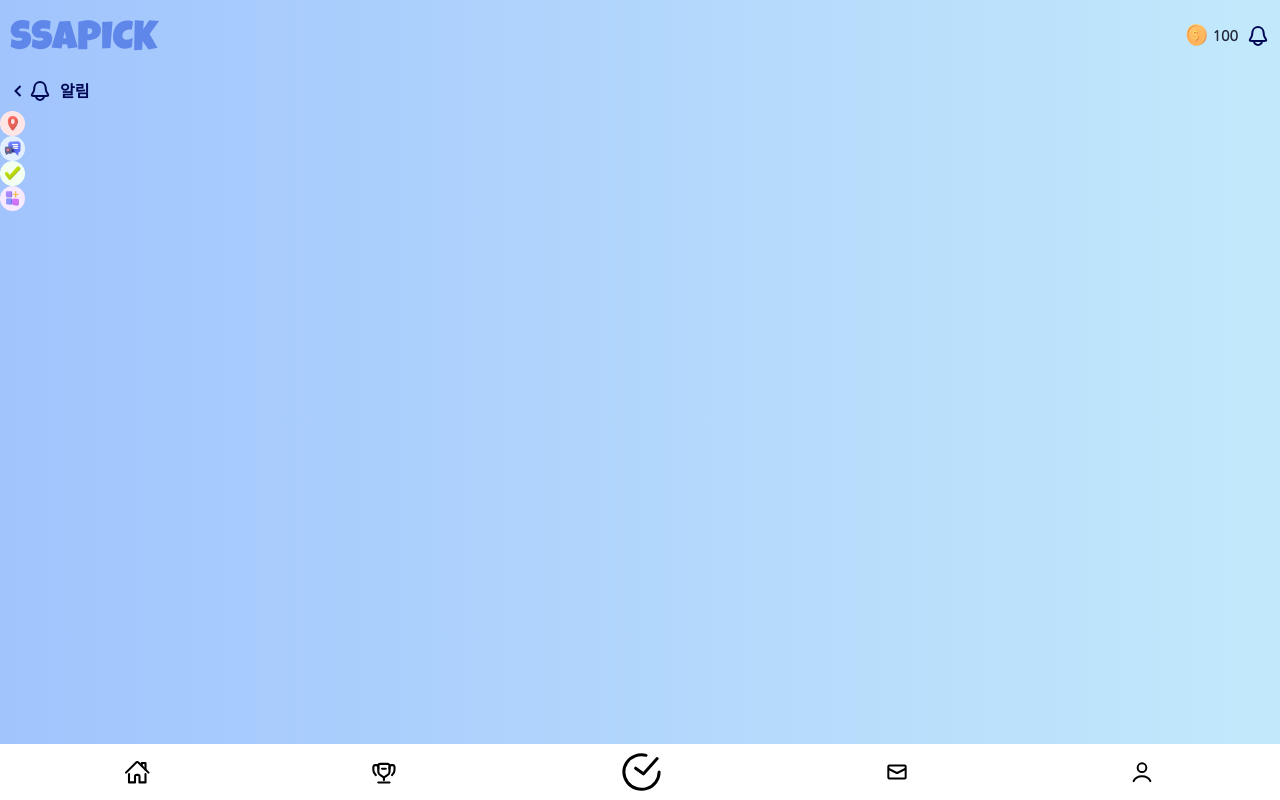
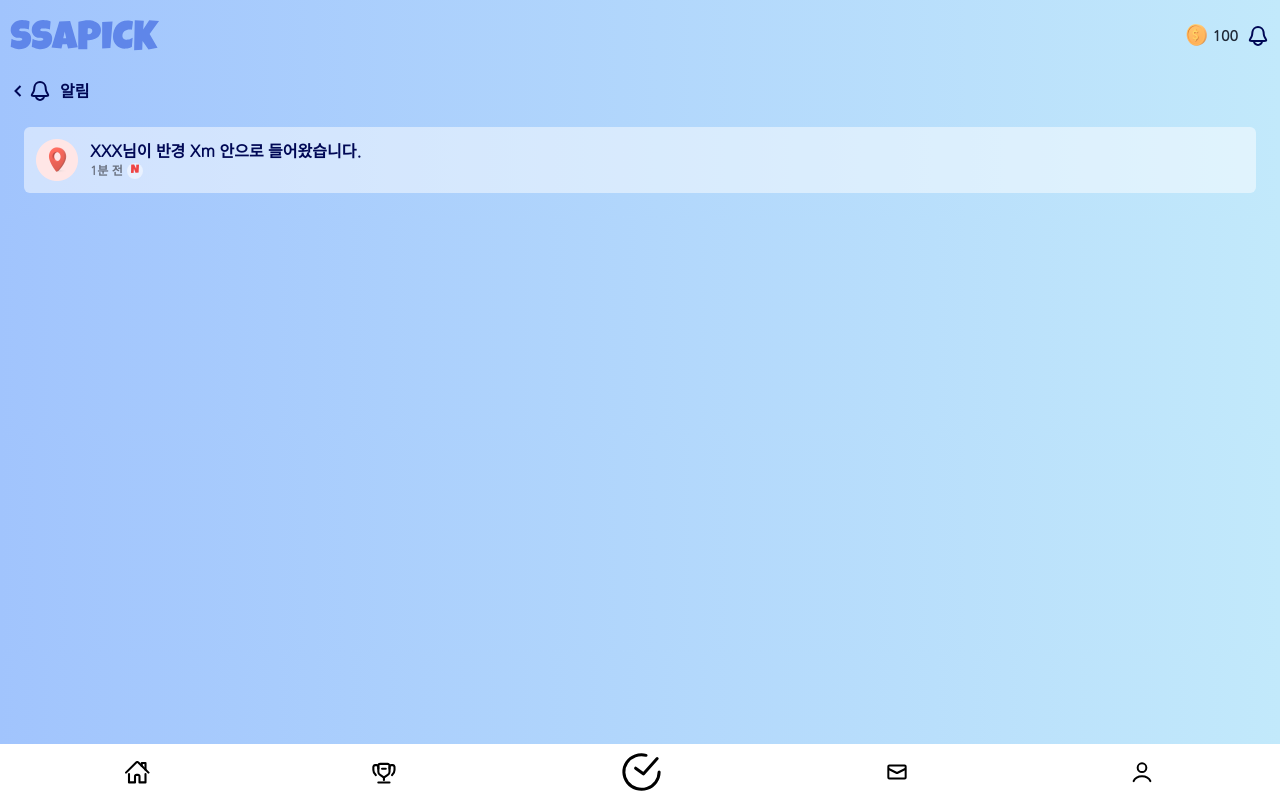
Before and after one commit to rlaehdud1002/SSAPICK, a React (Create React App) app: page /alarm in a window 1280 px wide. Built offline with nearby package versions, Linux system fonts and the light colour scheme.

Commit message:
[FEAT] 알림 컴포넌트, 뒤로 가기

```diff
--- /dev/null
+++ b/src/components/AlarmPage/AlarmContent.tsx
@@ -0,0 +1,40 @@
+import LocationAlarmIcon from 'icons/Alarm/LocationAlarmIcon';
+import MessageAlarmIcon from 'icons/Alarm/MessageAlarmIcon';
+import PickAlarmIcon from 'icons/Alarm/PickAlarmIcon';
+import QuestionAlarmIcon from 'icons/Alarm/QuestionAlarmIcon';
+
+interface AlarmContentProps {
+  category: string;
+  content: string;
+  read: boolean;
+}
+
+const AlarmContent = ({ category, content, read }: AlarmContentProps) => {
+  return (
+    <div className="bg-white/50 rounded-md flex flex-row p-3">
+      <div>
+        {category === 'location' && (
+          <LocationAlarmIcon width={42} height={42} />
+        )}
+        {category === 'message' && <MessageAlarmIcon width={42} height={42} />}
+        {category === 'pick' && <PickAlarmIcon width={42} height={42} />}
+        {category === 'question' && (
+          <QuestionAlarmIcon width={42} height={42} />
+        )}
+      </div>
+      <div className="flex flex-col ms-3">
+        <p>{content}</p>
+        <div className="flex flex-row">
+          <p className="text-xs text-gray-500">1분 전</p>
+          {read && (
+            <p className="text-xs text-red-500 luckiest_guy bg-white/50 rounded-full px-1 ms-1">
+              N
+            </p>
+          )}
+        </div>
+      </div>
+    </div>
+  );
+};
+
+export default AlarmContent;
--- a/src/pages/Alarm.tsx
+++ b/src/pages/Alarm.tsx
@@ -1,22 +1,26 @@
-import LocationAlarmIcon from 'icons/Alarm/LocationAlarmIcon';
-import MessageAlarmIcon from 'icons/Alarm/MessageAlarmIcon';
-import PickAlarmIcon from 'icons/Alarm/PickAlarmIcon';
-import QuestionAlarmIcon from 'icons/Alarm/QuestionAlarmIcon';
 import AlarmIcon from 'icons/AlarmIcon';
 import BackIcon from 'icons/BackIcon';
+import AlarmContent from 'components/AlarmPage/AlarmContent';
+
+import { useNavigate } from 'react-router-dom';
 
 const Alarm = () => {
+  const nav = useNavigate();
+
   return (
     <div>
-      <div className="flex flex-row items-center m-2">
+      <div className="flex flex-row items-center m-2 cursor-pointer" onClick={() => nav(-1)}>
         <BackIcon />
         <AlarmIcon className="me-2" />
         <h1>알림</h1>
       </div>
-      <LocationAlarmIcon width={25} height={25} />
-      <MessageAlarmIcon width={25} height={25} />
-      <PickAlarmIcon width={25} height={25} />
-      <QuestionAlarmIcon width={25} height={25} />
+      <div className="m-6">
+        <AlarmContent
+          category="location"
+          content="XXX님이 반경 Xm 안으로 들어왔습니다."
+          read
+        />
+      </div>
     </div>
   );
 };
```
